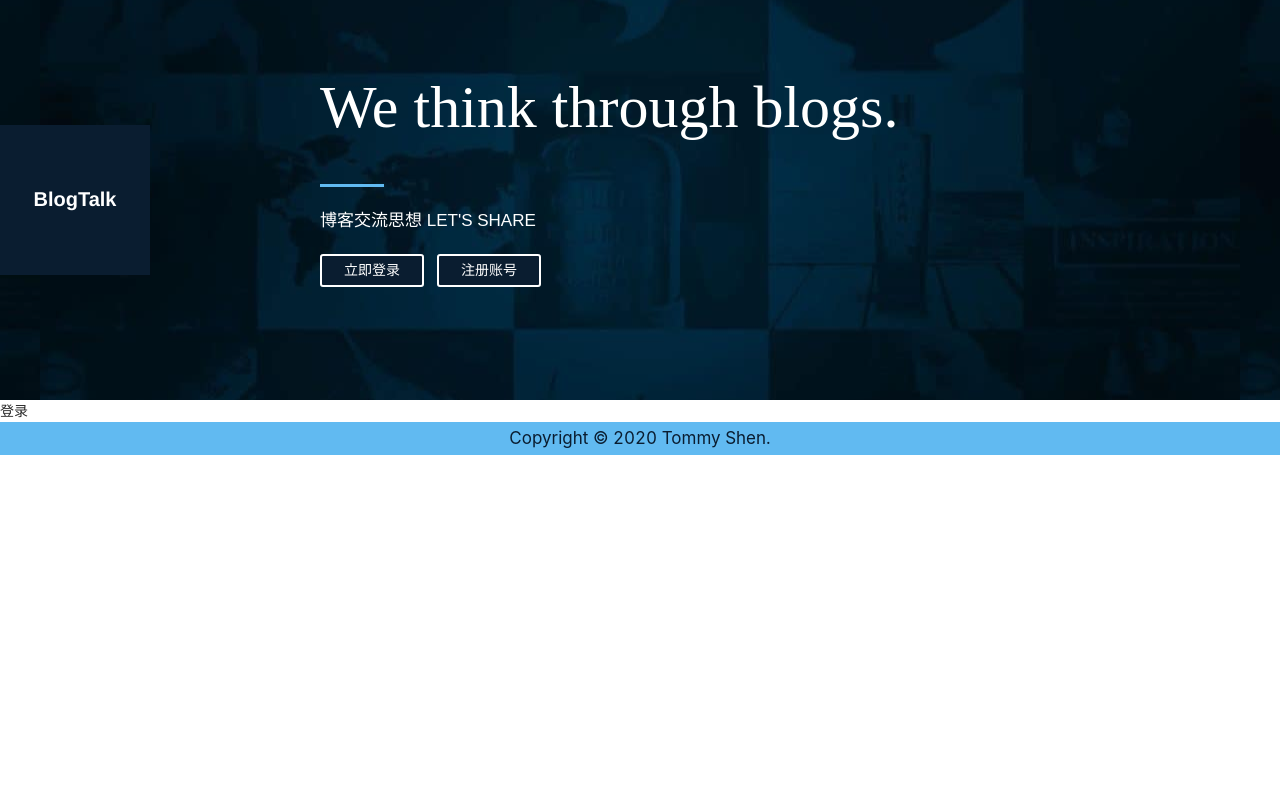
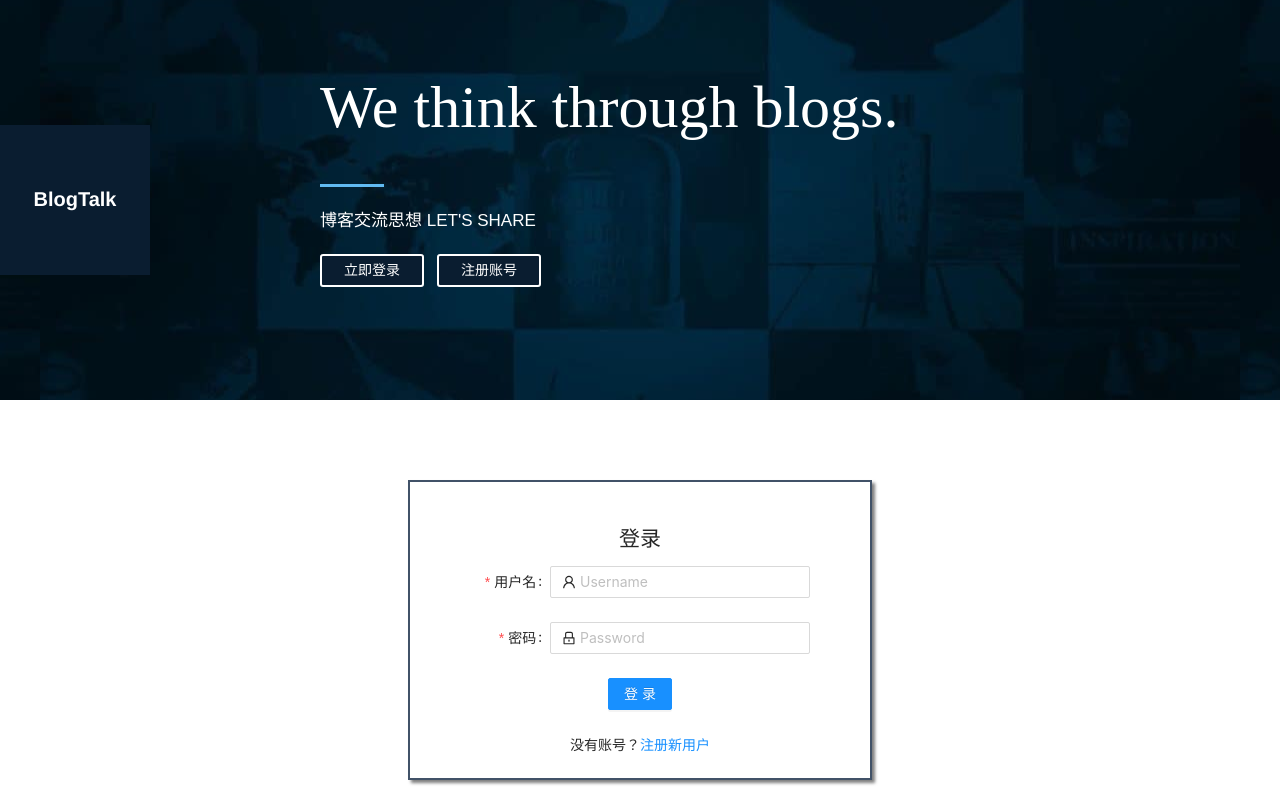
Before and after one commit to MajorDong/share-blog-react, a React (Create React App) app: page /#/login in a window 1280 px wide. Shown: the top 800 px of the page. Built offline with nearby package versions, Linux system fonts and the light colour scheme; no server answers.

Commit message:
完成Login 组件

```diff
--- a/src/App.less
+++ b/src/App.less
@@ -9,3 +9,21 @@
 body {
 	font: Arial, "Microsoft YaHei", "黑体", "宋体", sans-serif;
 }
+
+.App {
+	display:grid;
+	grid-template-rows: auto 3fr auto;
+	grid-template-columns: 12% auto 12%;
+	grid-template-areas: "header header header"
+											 ".      main   .     "
+											 "footer footer footer";
+	.header{
+		grid-area: header;
+	}
+	.main{
+		grid-area: main;
+	}
+	.footer {
+		grid-area: footer;
+	}
+}
--- a/src/App.tsx
+++ b/src/App.tsx
@@ -10,9 +10,9 @@ function App() {
 	return (
 		<div className="App">
 			<HashRouter>
-				<BlogHeader />
-				<RouteIndex />
-				<BlogFooter />
+				<div className="header"><BlogHeader /></div>
+				<main className='main'><RouteIndex /></main>
+				<div className="footer"><BlogFooter /></div>
 			</HashRouter>
 		</div>
 	);
--- a/src/actions/auth.tsx
+++ b/src/actions/auth.tsx
@@ -18,7 +18,7 @@ const setLogin = (payload: boolean) => {
 }
 
 export const fetchLogin = (user: User) => (dispatch: any) => {
-	httpAuth.login(user).then( (res: any) => {
+	return httpAuth.login(user).then( (res: any) => {
 		if(res.status === 'ok'){
 			dispatch(setLogin(true));
 			dispatch(setUser(res));
@@ -27,7 +27,7 @@ export const fetchLogin = (user: User) => (dispatch: any) => {
 }
 
 export const fetchRegister = (user: User) => (dispatch: any) => {
-	httpAuth.register(user).then((res: any) => {
+	 httpAuth.register(user).then((res: any) => {
 		if(res.status === 'ok'){
 			dispatch(setLogin(true));
 			dispatch(setUser(res));
@@ -37,7 +37,7 @@ export const fetchRegister = (user: User) => (dispatch: any) => {
 
 export const fetchLogout = () => (dispatch: any) => {
 	httpAuth.logout().then((res) => {
-		if(res.status === 'fail'){
+		if(res.status === 'ok'){
 			dispatch(setLogin(false));
 			dispatch(setUser({ } as UserInfo))
 		}
--- a/src/components/BlogFooter/blog-footer.less
+++ b/src/components/BlogFooter/blog-footer.less
@@ -4,6 +4,7 @@
 	align-items: center;
 	background: #61baf1;
 	color:#0a1d30;
+	height: 33px;
 	> span {
 		font-size: 17px;
 		padding: 3px;
--- a/src/pages/Index/Index.tsx
+++ b/src/pages/Index/Index.tsx
@@ -22,7 +22,6 @@ const Index: React.FC<IndexProps> = () => {
 
 	useEffect(() => {
 		httpBlog.getIndexBlog(page).then((res: any) => {
-			console.log(res)
 			setBlogs(res.data);
 			setPage(res.page);
 			setTotal(res.total);
--- /dev/null
+++ b/src/pages/Login/Login.less
@@ -0,0 +1,20 @@
+.login-wrapper {
+	min-height: 570px;
+	display: flex;
+	justify-content: center;
+	.login-box{
+		margin-top: 80px;
+		height: 300px;
+		text-align: center;
+		display: flex;
+		flex-direction: column;
+		align-items: center;
+		border: 2px solid #415268;
+		box-shadow: 3px 3px 3px rgba(0,0,0,0.5);
+		padding: 40px 60px;
+		position: relative;
+		.ant-form-item-label{
+			width: 80px;
+		}
+	}
+}
--- a/src/pages/Login/Login.tsx
+++ b/src/pages/Login/Login.tsx
@@ -1,20 +1,69 @@
-import  React, { useEffect } from 'react';
-import { message } from 'antd';
+import React, { useEffect } from 'react';
+import { message, Form, Input, Button, } from 'antd';
+import { UserOutlined, LockOutlined } from '@ant-design/icons';
+import './Login.less'
+import { Link, useHistory } from 'react-router-dom'
+import { connect } from 'react-redux';
+import { AnyAction, bindActionCreators, Dispatch} from 'redux';
+import { fetchLogin } from '../../actions/auth';
 
-export interface LoginProps {
 
+const Login = (props: any) => {
+	const [form] = Form.useForm();
+	const history = useHistory();
+
+	useEffect(() => {
+		message.info('请登录账号')
+	}, [])
+	 const onFinish = async (values: any) => {
+		await props.fetchLogin(values);
+		history.replace('/')
+	};
+
+	return (
+		<div className="login-wrapper">
+			<div className="login-box">
+				<h2>登录</h2>
+				<Form
+					name="login"
+					className="login-form"
+					onFinish={onFinish}
+					form={form}
+				>
+					<Form.Item
+						label="用户名"
+						name="username"
+						rules={[{ required: true, message: '请输入用户名' }]}
+					>
+						<Input prefix={<UserOutlined className="site-form-item-icon" />} placeholder="Username" />
+					</Form.Item>
+					<Form.Item
+						label="密码"
+						name="password"
+						rules={[{ required: true, message: '请输入密码' }]}
+					>
+						<Input
+							prefix={<LockOutlined className="site-form-item-icon" />}
+							type="password"
+							placeholder="Password"
+						/>
+					</Form.Item>
+					<Form.Item className="login-button">
+						<Button type="primary" htmlType="submit" className="login-form-button">
+							登录
+        		</Button>
+					</Form.Item>
+					<span>没有账号？<Link to='/register'>注册新用户</Link></span>
+				</Form>
+			</div>
+		</div>
+	);
 }
 
-const Login: React.FC<LoginProps> = (props) => {
-	useEffect(() => {
-		message.info('请登录账号')
-	},[])
-
-	return (
-		<>
-			登录
-		</>
-	 );
+const mapDispatchToProps = (dispatch: Dispatch<AnyAction>) => {
+	return bindActionCreators({
+		fetchLogin,
+	}, dispatch)
 }
 
-export default Login;
+export default connect(null, mapDispatchToProps)(Login);
--- a/src/service/auth/auth.tsx
+++ b/src/service/auth/auth.tsx
@@ -45,7 +45,7 @@ export default {
 
 	logout() {
 		return http.get(AuthUrl.logout).then((res) => {
-			if (res.data.status === 'fail') {
+			if (res.data.status === 'ok') {
 				message.warn(res.data.msg)
 				return res.data
 			}
```
